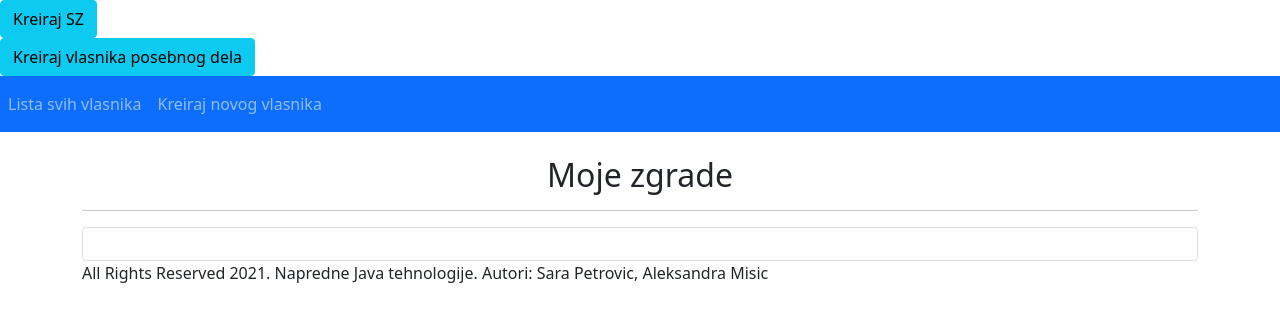
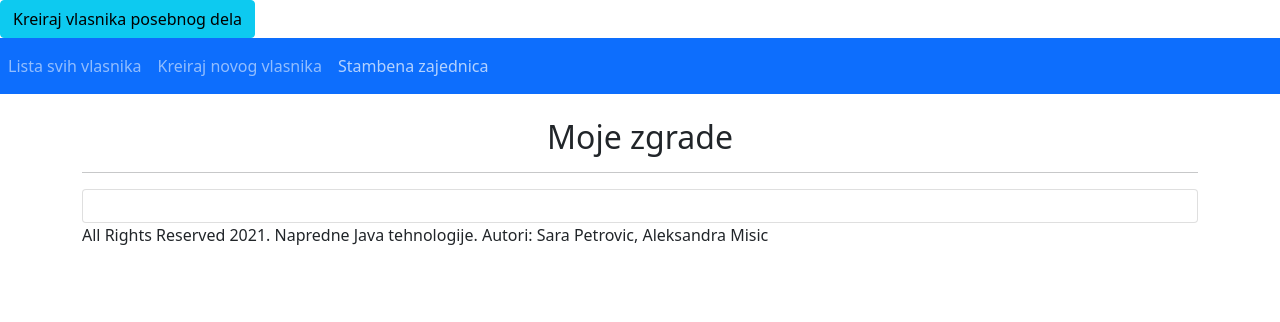
Before and after one commit to Sara-Petrovic/MojeZgradeFront, an Angular app: page /loginsuccess in a window 1280 px wide. Shown: the top 322 px of the page. Built offline with nearby package versions, Linux system fonts and the light colour scheme.

Commit message:
Dodat dropdown meni za Stambenu zajednicu

```diff
--- a/src/app/app-routing.module.ts
+++ b/src/app/app-routing.module.ts
@@ -14,6 +14,7 @@ const routes: Routes = [
   {path:'stambenazajednica', component:StambenazajednicaComponent},
   {path:'vlasnikposebnogdela', component:VlasnikComponent},
   {path:'vlasnici', component:VlasnikListComponent},
+  { path: 'loginsuccess/stambenazajednica',   redirectTo: '/stambenazajednica', pathMatch: 'full' },
   { path: 'loginsuccess/vlasnici',   redirectTo: '/vlasnici', pathMatch: 'full' },
   { path: 'loginsuccess/vlasnikposebnogdela',   redirectTo: '/vlasnikposebnogdela', pathMatch: 'full' },
   {path:'updatevlasnik/:id', component:VlasnikUpdateComponent},
--- a/src/app/loginsuccess/loginsuccess.component.css
+++ b/src/app/loginsuccess/loginsuccess.component.css
@@ -0,0 +1,35 @@
+.dropbtn {
+    background-color: #0d6efd;
+    color: rgba(255, 255, 255, 0.685);
+    padding: 0.5rem;
+    font-size: 16px;
+    border: none;
+    margin: 0;
+}
+
+.dropdown {
+    position: relative;
+    display: inline-block;
+}
+
+.dropdown-content {
+    display: none;
+    position: absolute;
+    background-color: #f1f1f1;
+    min-width: 160px;
+    box-shadow: 0px 8px 16px 0px rgba(0,0,0,0.2);
+    z-index: 1;
+}
+
+.dropdown-content a {
+    color: black;
+    padding: 12px 16px;
+    text-decoration: none;
+    display: block;
+}
+
+.dropdown-content a:hover {background-color: #ddd;}
+
+.dropdown:hover .dropdown-content {display: block;}
+
+.dropdown:hover .dropbtn {background-color: #0952c0;}
--- a/src/app/loginsuccess/loginsuccess.component.html
+++ b/src/app/loginsuccess/loginsuccess.component.html
@@ -1,6 +1,6 @@
-<form #menuform="ngForm" (ngSubmit)="openSaveStambenaZajednica()">
+<!-- <form #menuform="ngForm" (ngSubmit)="openSaveStambenaZajednica()">
     <button type="submit" class="btn btn-info">Kreiraj SZ</button>
-</form>
+</form> -->
 <form #menuform2="ngForm" (ngSubmit)="openSaveVlasnikPosebnogDela()">
 <button type="submit" class="btn btn-info">Kreiraj vlasnika posebnog dela</button>
 </form>
@@ -10,8 +10,18 @@
       <li class="nav-item">
           <a routerLink="vlasnici" class="nav-link" routerLinkActive="active">Lista svih vlasnika</a>
       </li>
+
       <li class="nav-item">
           <a routerLink="vlasnikposebnogdela" class="nav-link" routerLinkActive="active">Kreiraj novog vlasnika</a>
+      </li>
+
+      <li class="nav-item">
+        <div class="dropdown">
+          <button class="dropbtn">Stambena zajednica</button>
+          <div class="dropdown-content">
+            <a routerLink="stambenazajednica" routerLinkActive="active">Kreiraj stambenu zajednicu</a>
+          </div>
+        </div>
       </li>
     </ul>
   </nav>
--- a/src/app/loginsuccess/loginsuccess.component.ts
+++ b/src/app/loginsuccess/loginsuccess.component.ts
@@ -15,9 +15,9 @@ export class LoginsuccessComponent implements OnInit {
   ngOnInit(): void {
   }
 
-  openSaveStambenaZajednica(){
-    this._router.navigate(['/stambenazajednica']);
-  }
+  // openSaveStambenaZajednica(){
+  //   this._router.navigate(['/stambenazajednica']);
+  // }
   openSaveVlasnikPosebnogDela(){
     this._router.navigate(['/vlasnikposebnogdela']);
   }
```
